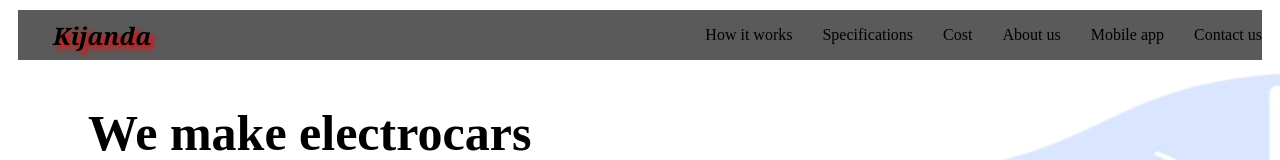
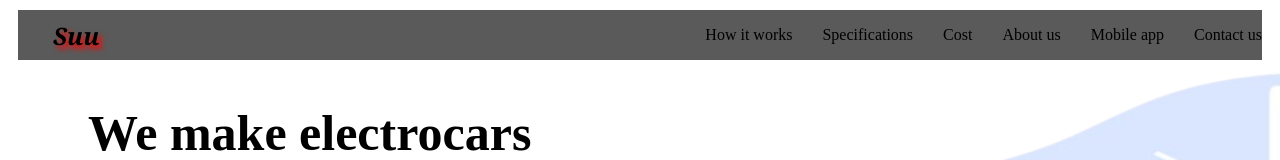
Before and after one commit to suumeme/VanPage, a plain HTML site: page index.html in a window 1280 px wide. Shown: the top 160 px of the page. Drawn offline with Linux system fonts and the light colour scheme.

Commit message:
relaced with my name

```diff
--- a/index.html
+++ b/index.html
@@ -9,7 +9,7 @@
   </head>
   <body>
     <header>
-      <span>Kijanda</span>
+      <span>Suu</span>
       <ul class="nav-links">
         <li><a href="#">How it works</a></li>
         <li><a href="#">Specifications</a></li>
```
